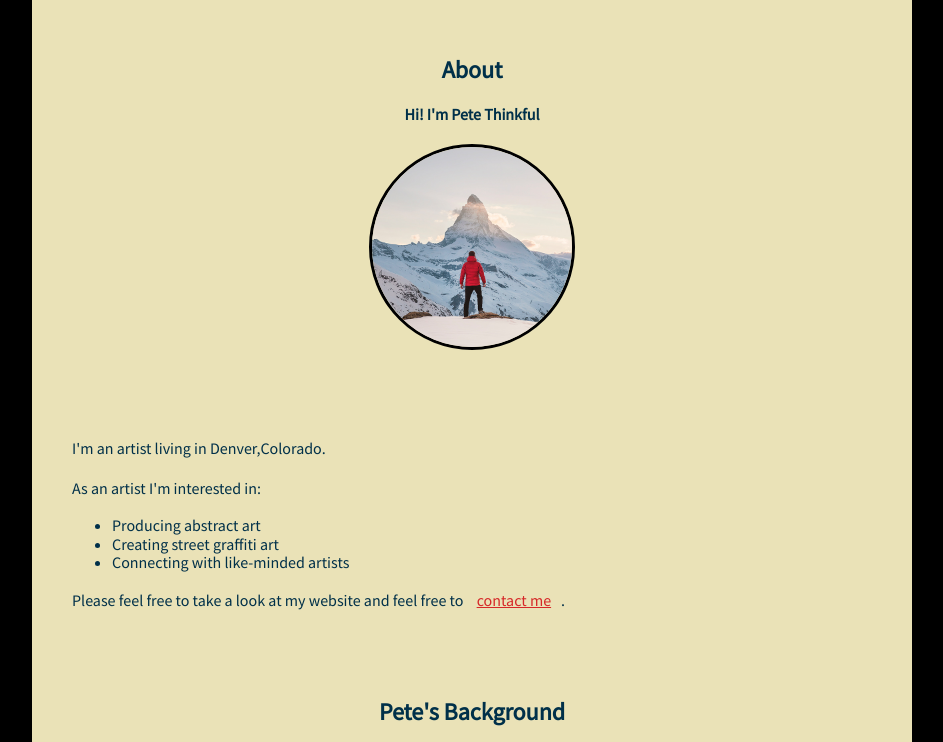
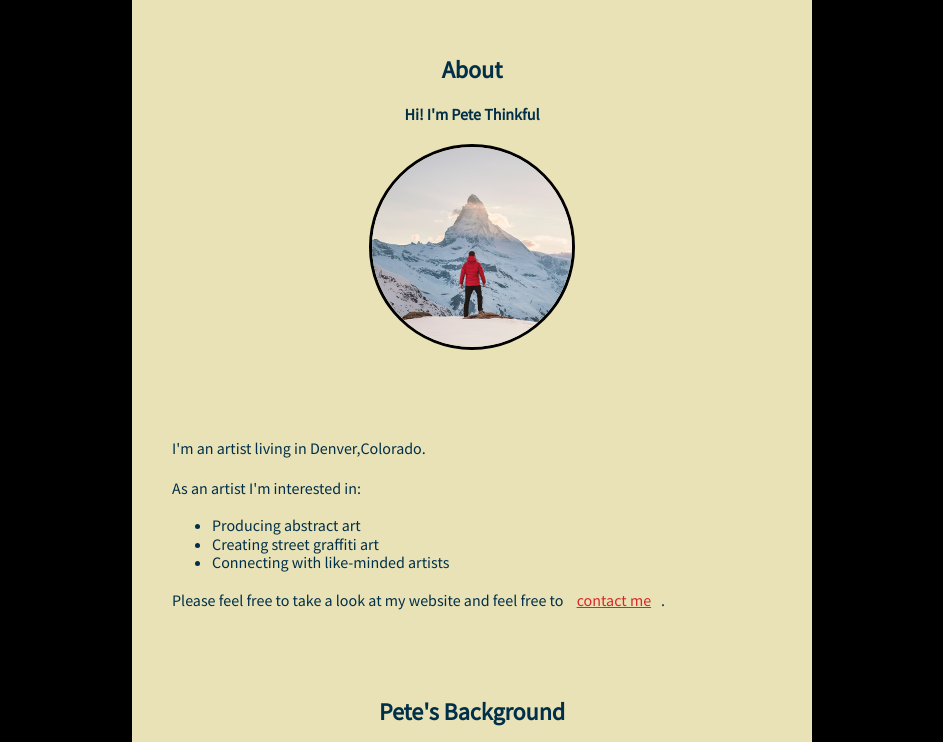
Before and after one commit to samuelramos87/Pete, a plain HTML site: page index.html in a window 1280 px wide. Shown: the part 202-944 px from the top of the page, without its empty margins (168-1111 px from the left). Drawn offline with nearby package versions, Linux system fonts and the light colour scheme.

Commit message:
Update style.css

```diff
--- a/style.css
+++ b/style.css
@@ -5,7 +5,7 @@ body {
   color: #003049;
   font-family: "Source Sans Pro", Tahoma, Geneva, Verdana, sans-serif;
   padding: 40px;
-  background-color:#eae2b7;border-left: 200px solid #000000; border-right: 200px solid #000000; }
+  background-color:#eae2b7;border-left: 300px solid #000000; border-right: 300px solid #000000; }
 
 }
 /* Set the font family for any h1, h2, or h3 heading */
```
